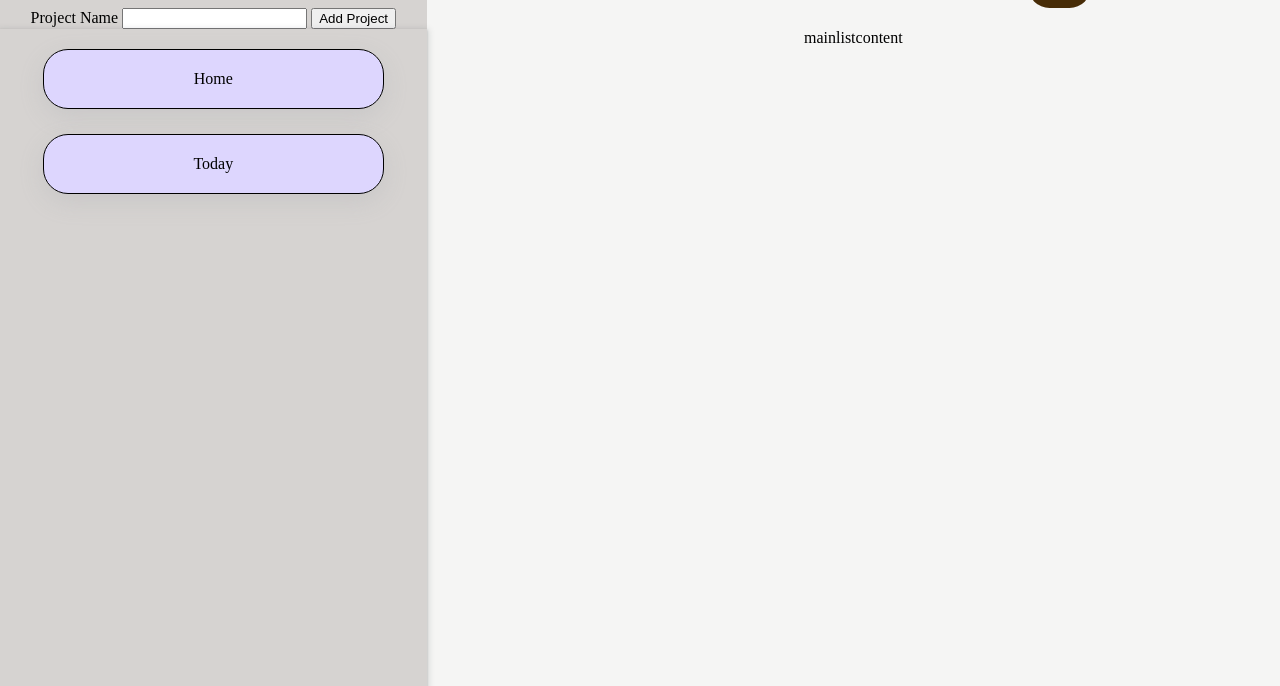
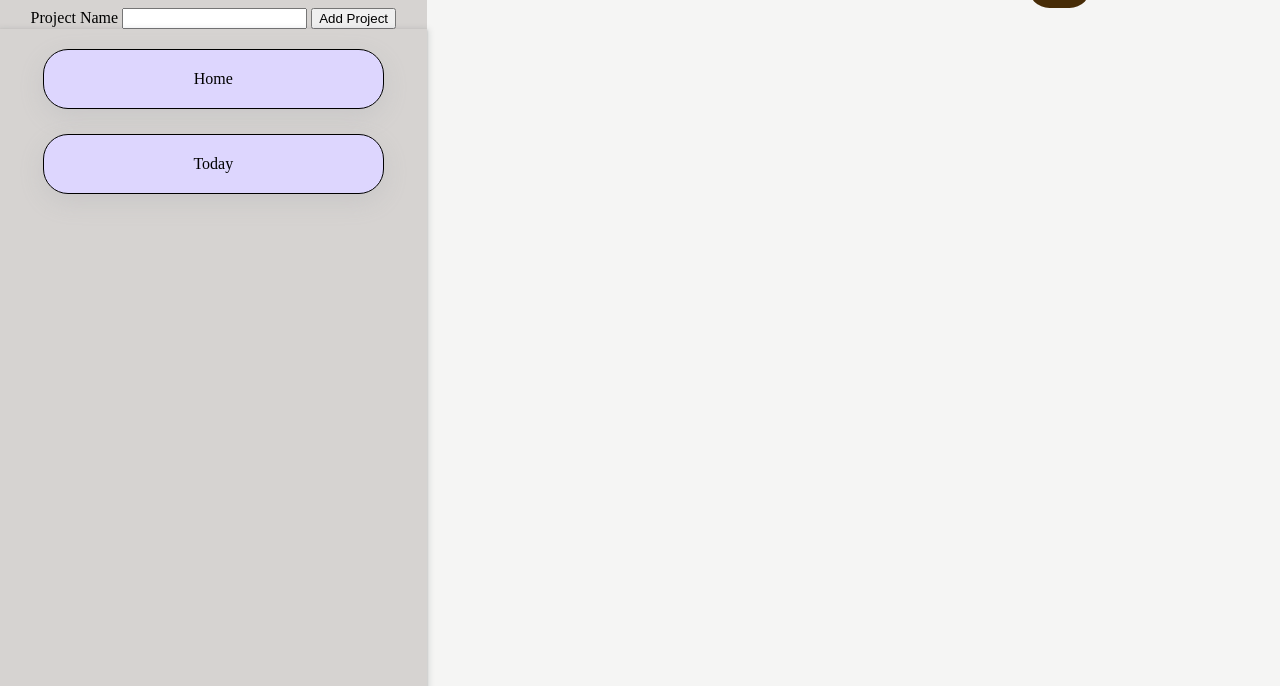
Before and after one commit to FateSaid/todo-list, a website built with webpack: page src/index.html in a window 1280 px wide. Shown: the part 114-800 px from the top of the page. Built offline with nearby package versions, Linux system fonts and the light colour scheme.

Commit message:
remove text holder in mainlistcontent

```diff
--- a/src/index.html
+++ b/src/index.html
@@ -42,7 +42,7 @@
         </div>
         <div class="main-content-list">
                 <div class="main-content-list-item">
-                    mainlistcontent</div>
+                    </div>
         </div>
 
 
```
